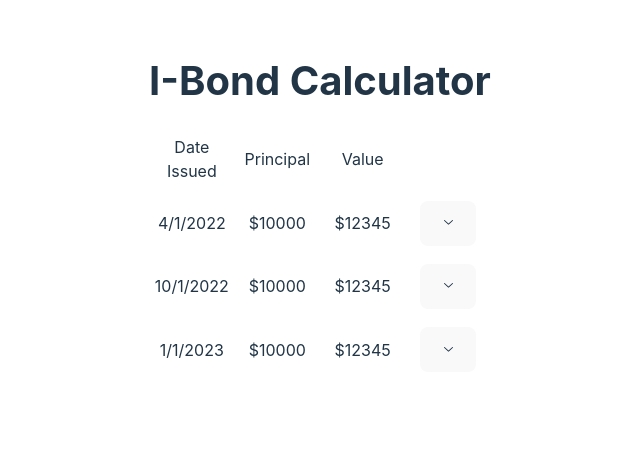
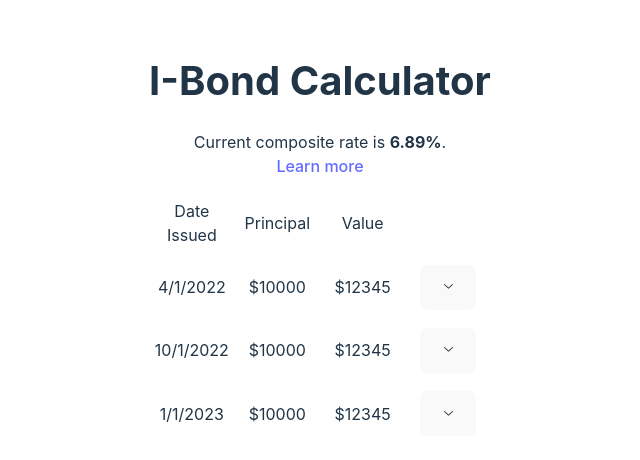
Before and after one commit to forcey/ibond.fyi, a React (Vite) app: page / in a window 1280 px wide. Shown: the top 460 px of the page, without its empty margins (320-960 px from the left). Built offline with nearby package versions, Linux system fonts and the light colour scheme.

Commit message:
Display calculated composite rate.

```diff
--- a/src/App.tsx
+++ b/src/App.tsx
@@ -1,11 +1,25 @@
-import './App.css'
-import TableInput from './components/TableInput'
-import { Bond } from './model/bond'
+import './App.css';
+import TableInput from './components/TableInput';
+import { Bond, compositeRate } from './model/bond';
+import { lookupRate } from './model/rateTable';
 
 function App() {
+  const currentRates = lookupRate(new Date());
+  const compositeRateNow = (currentRates.fixedRate !== undefined && currentRates.inflationRate !== undefined) ?
+    compositeRate(currentRates.fixedRate, currentRates.inflationRate) :
+    undefined;
+
   return (
     <div className="App">
       <h1>I-Bond Calculator</h1>
+      {
+        (compositeRateNow !== undefined) && (
+          <p>Current composite rate is <strong>{(compositeRateNow * 100).toFixed(2)}%</strong>.<br />
+            <a href="https://www.treasurydirect.gov/savings-bonds/i-bonds/i-bonds-interest-rates/">Learn more</a>
+          </p>
+        )
+      }
+
       {/* TODO: add chart here */}
       <TableInput bonds={[
         new Bond(new Date(2022, 3, 1), 10000),
```
